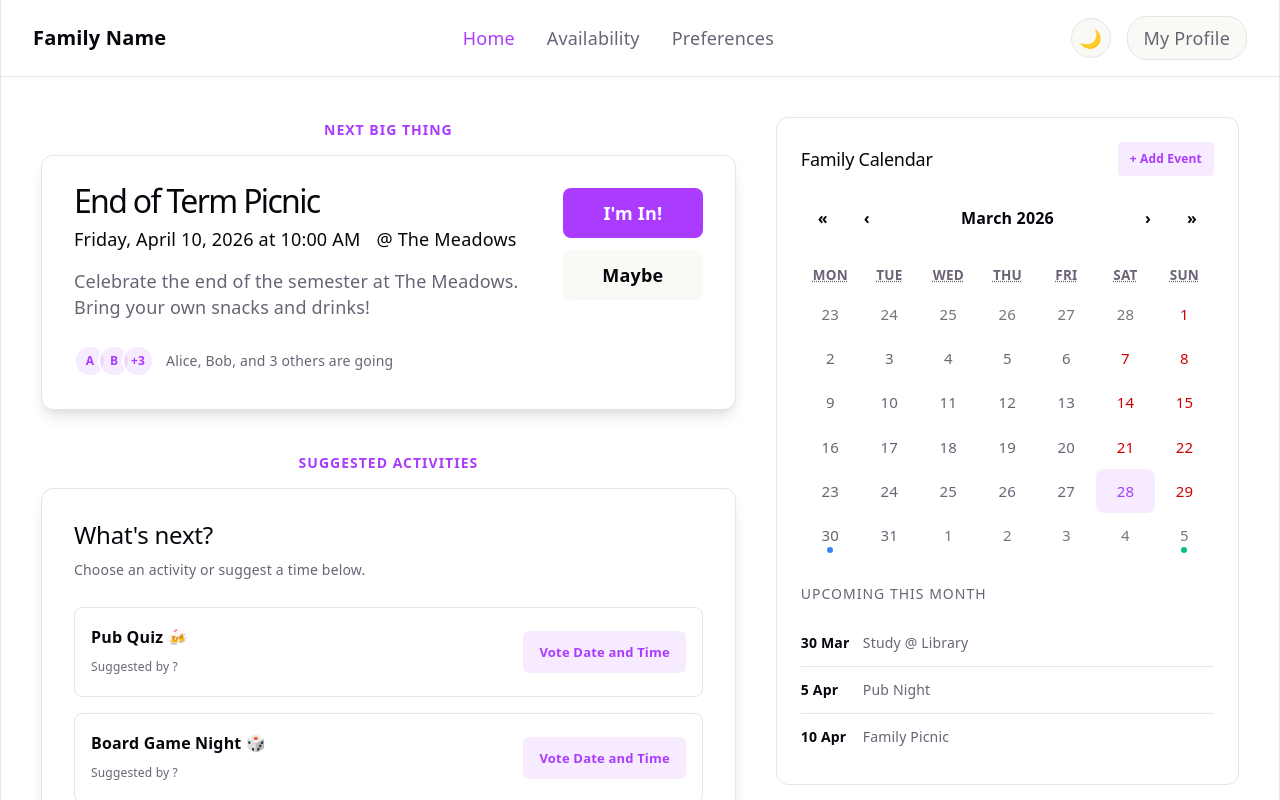
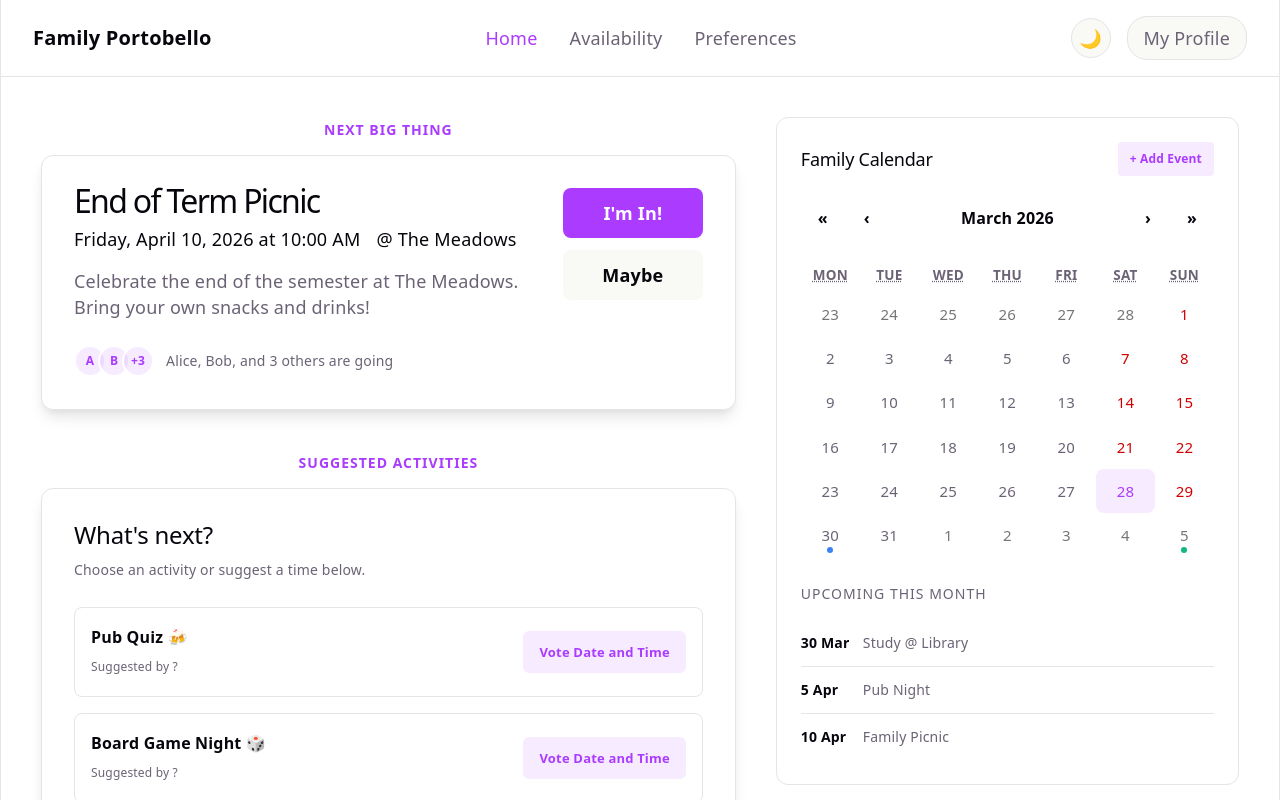
Before and after one commit to arne-ron/fam-hack, a React (Vite) app: page / in a window 1280 px wide. Shown: the top 800 px of the page. Built offline with nearby package versions, Linux system fonts and the light colour scheme; no server answers.

Commit message:
changed header

```diff
--- a/src/components/Navbar.tsx
+++ b/src/components/Navbar.tsx
@@ -23,7 +23,7 @@ const Navbar: React.FC = () => {
   return (
     <nav className="navbar">
       <div className="nav-brand">
-        <span className="family-name">Family Name</span>
+        <span className="family-name">Family Portobello</span>
       </div>
       <ul className="nav-links">
         <li>
@@ -44,7 +44,7 @@ const Navbar: React.FC = () => {
         <li>
           <NavLink to="/preferences" className={({ isActive }) => isActive ? "active" : ""}>
             Preferences
-          </NavLink>
+          </  NavLink>
         </li>
       </ul>
       <div className="nav-actions">
```
